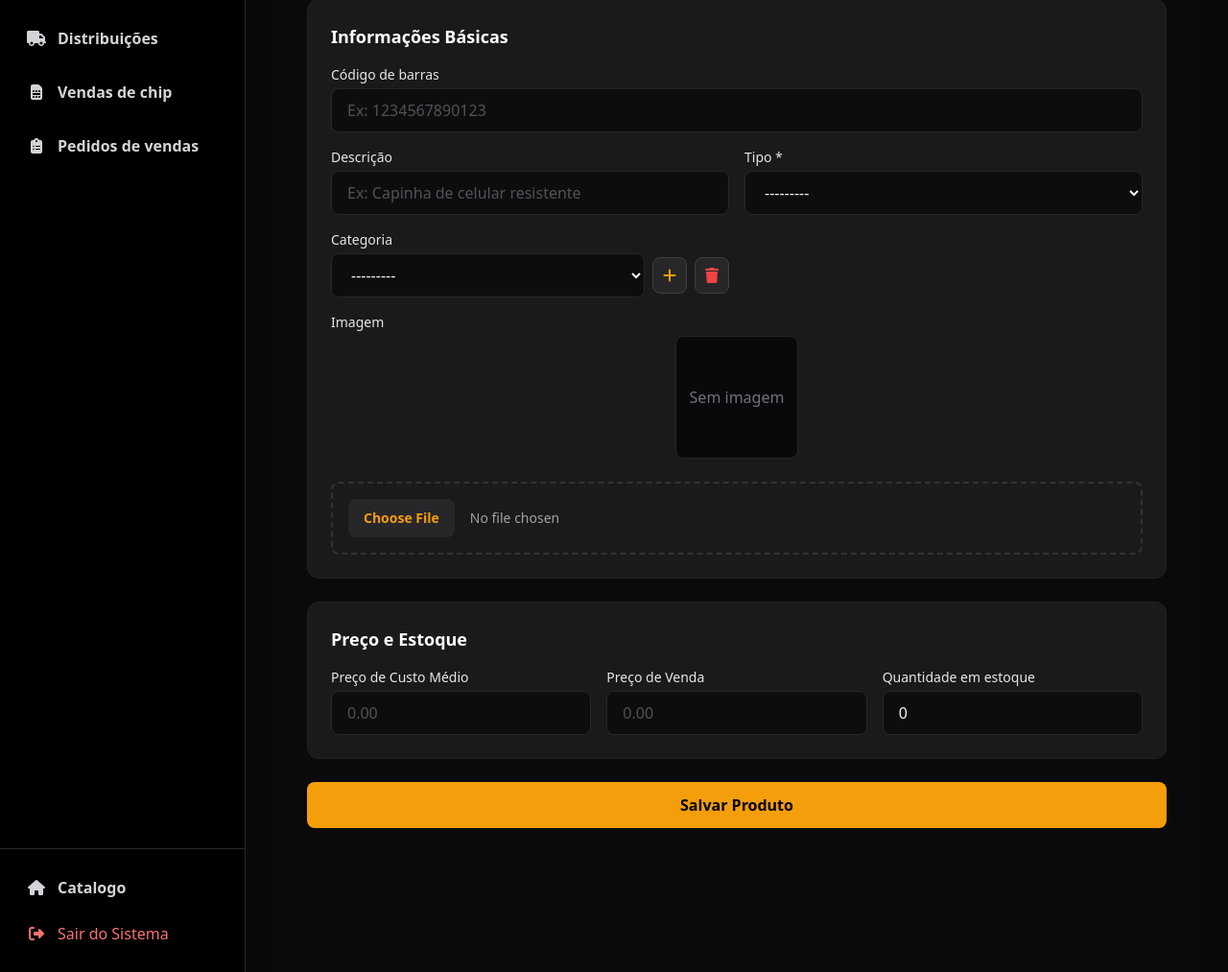
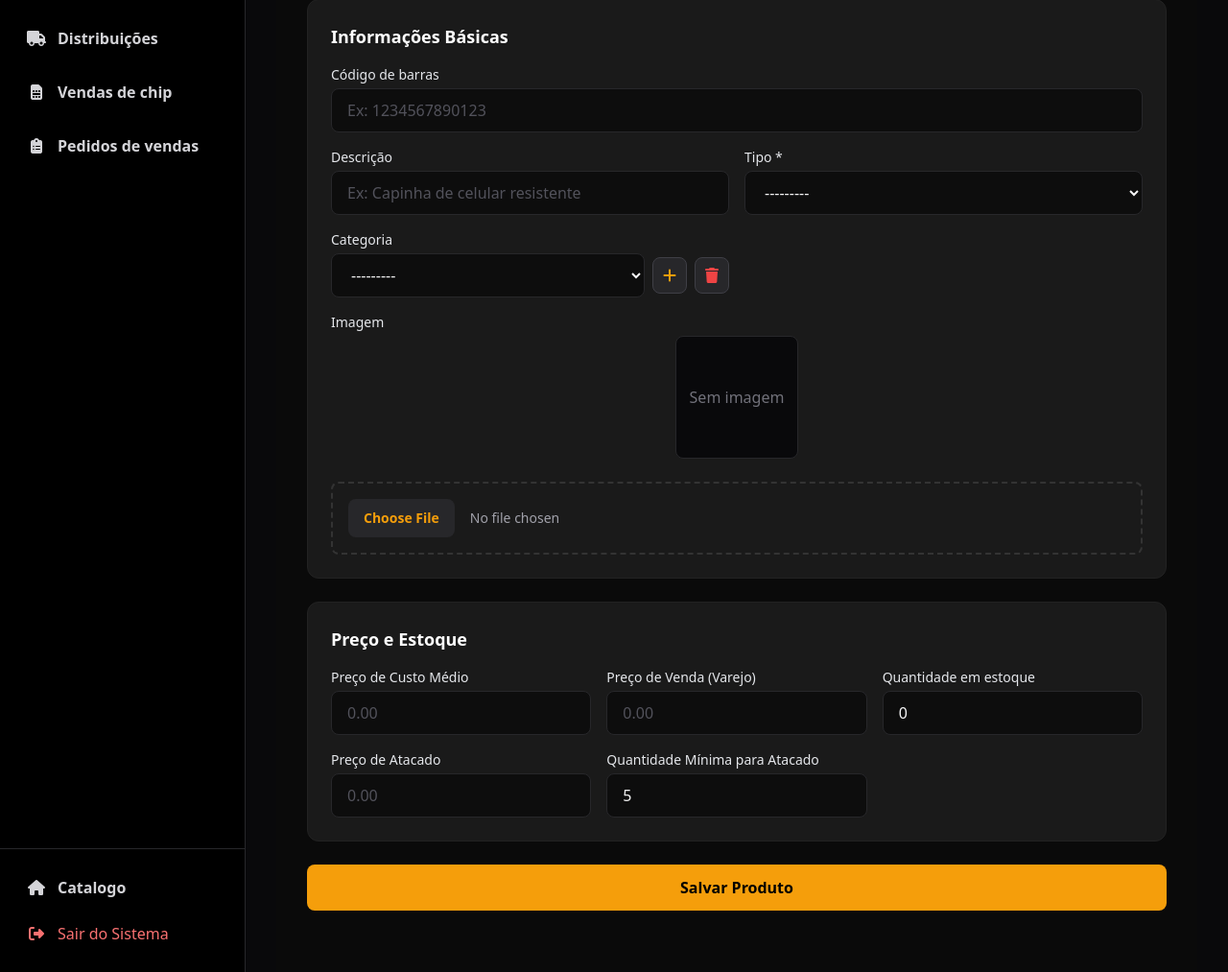
Before and after one commit to KAHISS/JPSys, a Django app: page /inventory/create/ in a window 1280 px wide. Shown: the part 193-1206 px from the top of the page at 96% size. Run offline with Django 5.2, Linux system fonts and the light colour scheme; the visitor is signed in with stand-in values (Sample User, id 1); data that the repository does not hold is empty; some libraries are stand-ins or nearby versions.

Commit message:
feat: adiciona campo de preço de atacado

```diff
--- a/src/apps/catalog/views/cart_views.py
+++ b/src/apps/catalog/views/cart_views.py
@@ -66,6 +66,9 @@ def update_cart(request):
         cart_item.quantity = nova_quantidade
         cart_item_id = cart_item.id
 
+        unit_price = product.sale_price if cart_item.quantity < product.wholesale_min_quantity else product.wholesale_price
+        discount = True if cart_item.quantity >= product.wholesale_min_quantity else False
+
         if cart_item.quantity <= 0:
             deleted = True
 
@@ -80,6 +83,8 @@ def update_cart(request):
             'message': f'{quantity}x {product.description} adicionado ao carrinho!',
             'cart_total_quantity': cart.total_quantity,
             'cart_total_price': f'{cart.total_price:,.2f}',
+            'unit_price': unit_price,
+            'discount': discount,
             'cart_item': {
                 'id': cart_item_id,
                 'quantity': cart_item.quantity,
--- a/src/apps/inventory/admin.py
+++ b/src/apps/inventory/admin.py
@@ -18,7 +18,8 @@ class CategoryAdmin(admin.ModelAdmin):
 @admin.register(Product)
 class ProductAdmin(admin.ModelAdmin):
     list_display = ("id", "description", "type", "category",
-                    "stock_quantity", "average_cost", "sale_price")
+                    "stock_quantity", "average_cost", "sale_price",
+                    "wholesale_price", "wholesale_min_quantity")
     search_fields = ("name", "category__name", "type", "barcode")
     list_filter = ("category", "type", "created_at", "updated_at")
     list_display_links = ("id", "description")
--- a/src/apps/inventory/forms/product_form.py
+++ b/src/apps/inventory/forms/product_form.py
@@ -7,13 +7,16 @@ class ProductForm(forms.ModelForm):
         model = Product
         fields = [
             'barcode', 'type', 'category', 'description',
-            'average_cost', 'sale_price', 'stock_quantity', 'image'
+            'average_cost', 'sale_price', 'wholesale_price', 'wholesale_min_quantity',
+            'stock_quantity', 'image'
         ]
         widgets = {
             'barcode': forms.TextInput(attrs={'placeholder': 'Ex: 1234567890123'}),
             'description': forms.TextInput(attrs={'placeholder': 'Ex: Capinha de celular resistente'}),
             'average_cost': forms.NumberInput(attrs={'placeholder': '0.00'}),
             'sale_price': forms.NumberInput(attrs={'placeholder': '0.00'}),
+            'wholesale_price': forms.NumberInput(attrs={'placeholder': '0.00'}),
+            'wholesale_min_quantity': forms.NumberInput(attrs={'placeholder': '5'}),
             'stock_quantity': forms.NumberInput(attrs={'placeholder': '0'}),
         }
 
--- a/src/apps/inventory/models/inventory_models.py
+++ b/src/apps/inventory/models/inventory_models.py
@@ -33,6 +33,10 @@ class Product(models.Model):
         "Custo médio", max_digits=10, decimal_places=2, blank=True, null=True)
     sale_price = models.DecimalField(
         "Preço de venda", max_digits=10, decimal_places=2, blank=True, null=True)
+    wholesale_price = models.DecimalField(
+        "Preço de atacado", max_digits=10, decimal_places=2, blank=True, null=True)
+    wholesale_min_quantity = models.PositiveIntegerField(
+        "Quantidade mínima para atacado", default=5)
     stock_quantity = models.PositiveIntegerField(
         "Quantidade em estoque", default=0)
     image = models.ImageField(
--- a/src/apps/inventory/templates/inventory/partials/section_inventory.html
+++ b/src/apps/inventory/templates/inventory/partials/section_inventory.html
@@ -75,6 +75,8 @@
                         <th class="p-4 text-xs font-semibold text-white uppercase tracking-wider text-center">Quantidade</th>
                         <th class="p-4 text-xs font-semibold text-white uppercase tracking-wider">Custo médio</th>
                         <th class="p-4 text-xs font-semibold text-white uppercase tracking-wider text-right">Preço de venda</th>
+                        <th class="p-4 text-xs font-semibold text-white uppercase tracking-wider text-right">Preço de atacado</th>
+                        <th class="p-4 text-xs font-semibold text-white uppercase tracking-wider text-center">Qtd. mín. atacado</th>
                         <th class="p-4 text-xs font-semibold text-zinc-400 uppercase tracking-wider text-center">Ações</th>
                     </tr>
                 </thead>
@@ -83,7 +85,7 @@
                         {% include 'inventory/partials/row_product.html'%}
                     {% empty %}
                         <tr>
-                            <td colspan="7" class="p-4 text-center text-zinc-500">Nenhum produto encontrado.</td>
+                            <td colspan="9" class="p-4 text-center text-zinc-500">Nenhum produto encontrado.</td>
                         </tr>
                     {% endfor %}
                 </tbody>
--- a/src/apps/inventory/templates/inventory/partials/section_product_form.html
+++ b/src/apps/inventory/templates/inventory/partials/section_product_form.html
@@ -80,7 +80,7 @@
                 </div>
 
                 <div>
-                    <label class="block text-sm font-medium mb-1 text-gray-200">Preço de Venda</label>
+                    <label class="block text-sm font-medium mb-1 text-gray-200">Preço de Venda (Varejo)</label>
                     <div class="relative">
                         {{ form.sale_price }}
                     </div>
@@ -90,6 +90,18 @@
                     <label class="block text-sm font-medium mb-1 text-gray-200">Quantidade em estoque</label>
                     {{ form.stock_quantity }}
                 </div>
+
+                <div>
+                    <label class="block text-sm font-medium mb-1 text-gray-200">Preço de Atacado</label>
+                    <div class="relative">
+                        {{ form.wholesale_price }}
+                    </div>
+                </div>
+
+                <div>
+                    <label class="block text-sm font-medium mb-1 text-gray-200">Quantidade Mínima para Atacado</label>
+                    {{ form.wholesale_min_quantity }}
+                </div>
             </div>
         </div>
 
```
Also changed, not shown: src/apps/catalog/models/cart_models.py (+4 -3 lines), src/apps/catalog/templates/catalog/partials/product_card.html (+11 -2 lines), src/apps/inventory/templates/inventory/partials/modal.html (+11 -0 lines), src/apps/inventory/templates/inventory/partials/row_product.html (+12 -0 lines), src/apps/inventory/migrations/0008_product_wholesale_min_quantity_and_more.py (added).
